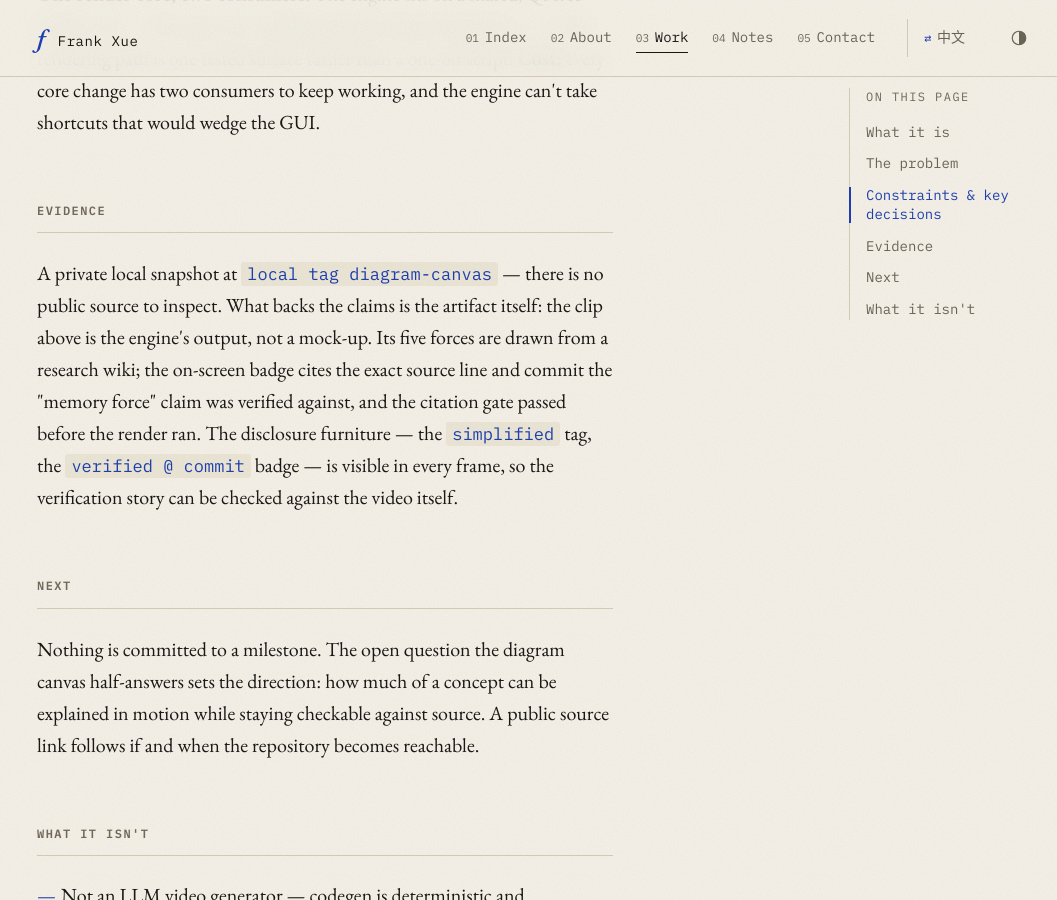
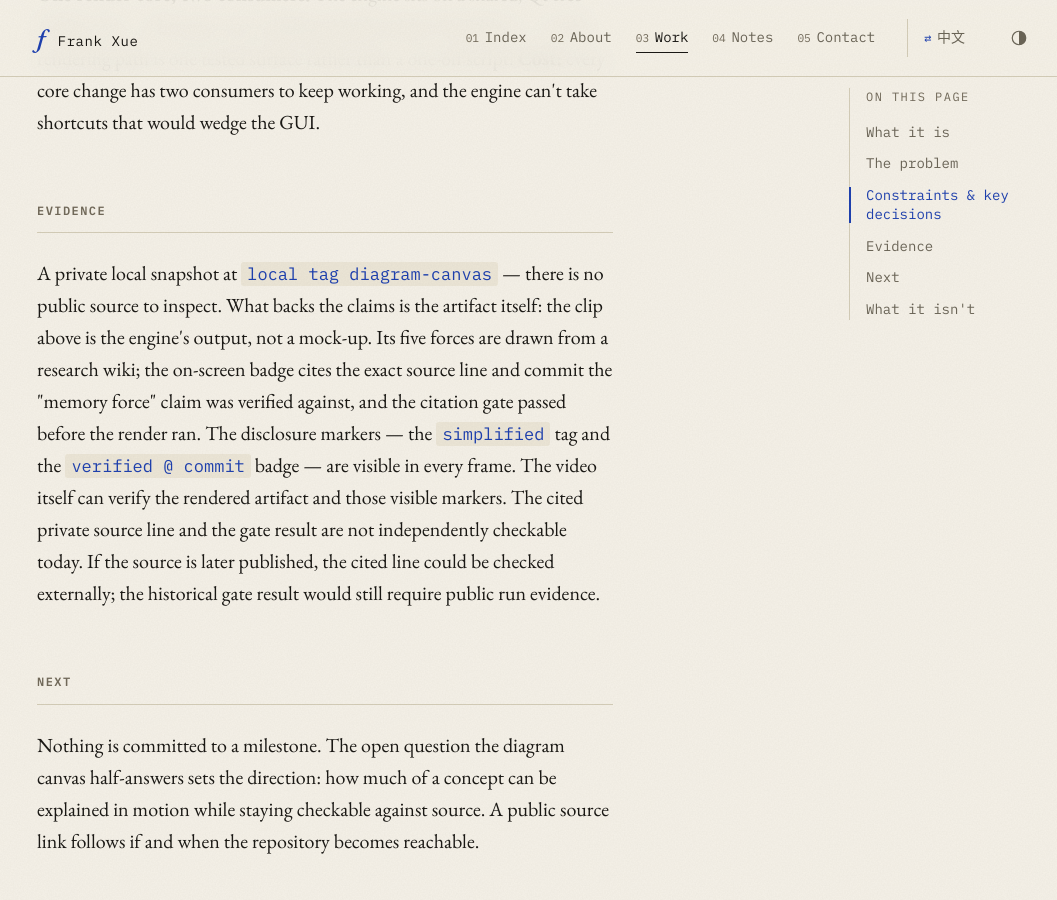
Before and after one commit to frankxue831/frankxue831.github.io, a Jekyll site: the page built from projects/explainer-engine.html, in a window 1280 px wide and 900 px high, scrolled down 2789 px. Shown: the whole window, without its empty margins (101-1158 px from the left). Built offline with Jekyll 4.4.1, drawn with Linux system fonts in a browser that asks for light colours.

Commit message:
content: calibrate claims and evidence boundaries

```diff
--- a/projects/explainer-engine.html
+++ b/projects/explainer-engine.html
@@ -117,10 +117,14 @@ summary_outcome: "Every on-screen claim is verified against the source repo at a
             five forces are drawn from a research wiki; the on-screen badge
             cites the exact source line and commit the "memory force" claim
             was verified against, and the citation gate passed before the
-            render ran. The disclosure furniture — the <code>simplified</code>
-            tag, the <code>verified @ commit</code> badge — is visible in
-            every frame, so the verification story can be checked against the
-            video itself.
+            render ran. The disclosure markers — the <code>simplified</code>
+            tag and the <code>verified @ commit</code> badge — are visible in
+            every frame. The video itself can verify the rendered artifact
+            and those visible markers. The cited private source line and the
+            gate result are not independently checkable today. If the source
+            is later published, the cited line could be checked externally;
+            the historical gate result would still require public run
+            evidence.
         </p>
 
         <h2>Next</h2>
--- a/zh/projects/explainer-engine.html
+++ b/zh/projects/explainer-engine.html
@@ -70,13 +70,13 @@ summary_outcome: "屏幕上每个说法，渲染前都按固定 commit 在源码
 
         <h2>证据</h2>
         <p>
-            私有快照 <code>local tag diagram-canvas</code>——没有可查看的公开源码。支撑这些说法的是产物本身：上面这段视频是引擎的真实输出，不是效果图。里面的五种力来自一份研究 wiki；屏幕上的徽标标注了「memory force」所核对的具体源码行与 commit，且渲染开始前引用校验门已通过。披露装置——<code>simplified</code> 标签、<code>verified @ commit</code>
-            徽标——每一帧都看得见，核对流程对不对，拿视频本身就能对照查。
+            私有快照 <code>local tag diagram-canvas</code>——没有可查看的公开源码。支撑这些说法的是产物本身：上面这段视频是引擎的真实输出，不是效果图。里面的五种力来自一份研究 wiki；屏幕上的徽标标注了「memory force」所核对的具体源码行与 commit，且渲染开始前引用校验门已通过。披露标记——<code>simplified</code> 标签、<code>verified @ commit</code>
+            徽标——每一帧都看得见。视频本身只能核对产物和这些可见标记；引用的私有源码行与校验门结果，目前无法由外部独立核对。若源码以后公开，外部读者可以自行核对引用行；当时的校验门结果仍需要公开运行证据。
         </p>
 
         <h2>下一步</h2>
         <p>
-            目前没有承诺到里程碑的计划。方向由图示画布只答了一半的那个问题来定：一个概念能有多少被做成动画讲出来，同时仍可按源码核对。仓库若变为公开可访问，再补源码链接。
+            目前没有承诺到里程碑的计划。方向由图示画布只答了一半的那个问题来定：一个概念有多少内容能做成动画讲出来，同时仍可按源码核对。仓库若变为公开可访问，再补源码链接。
         </p>
 
         <h2>它不是什么</h2>
```
Also changed, not shown: _notes/byte-identity.zh.md (+2 -2 lines), _notes/constant-time-warrant.md (+7 -7 lines), _notes/constant-time-warrant.zh.md (+4 -4 lines).
